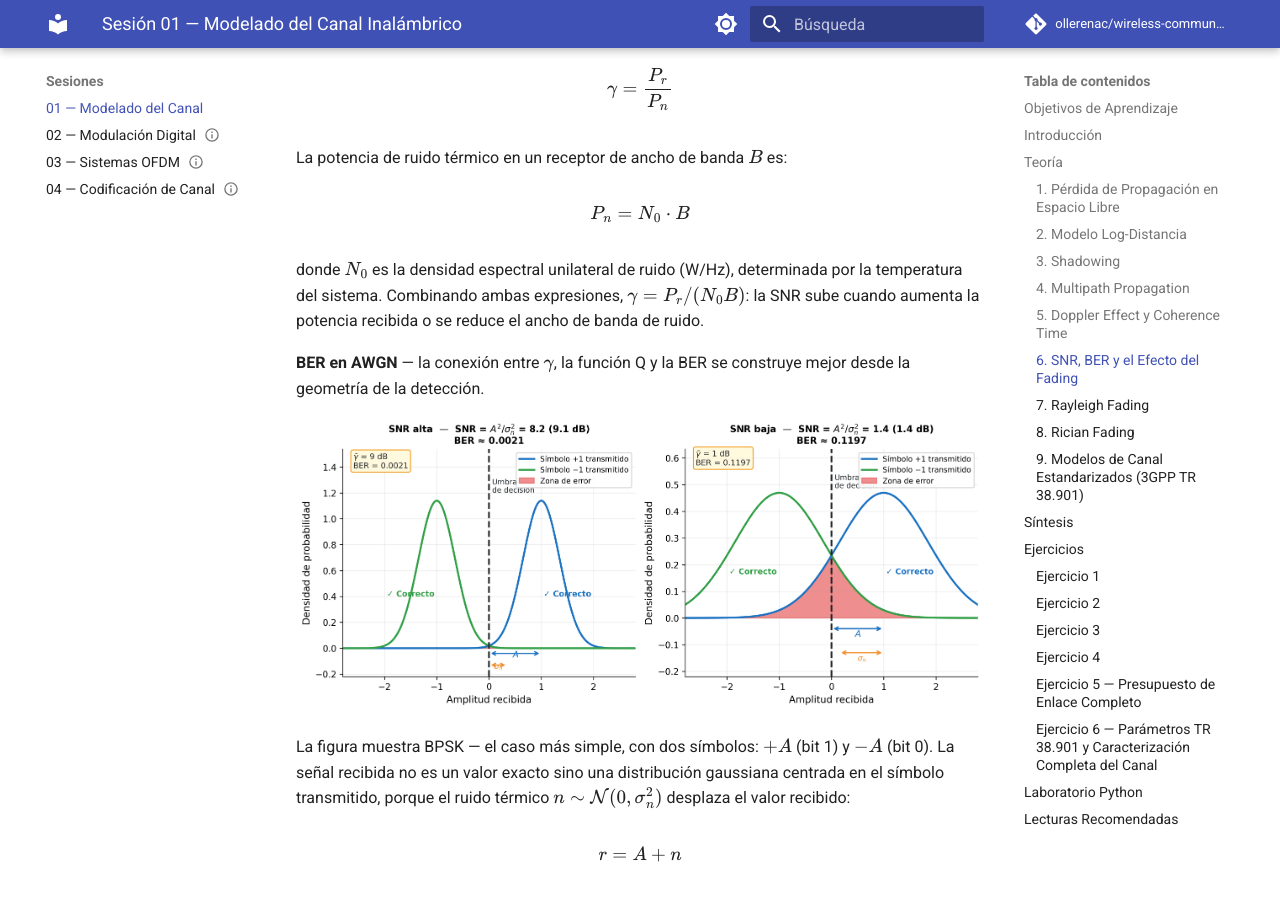
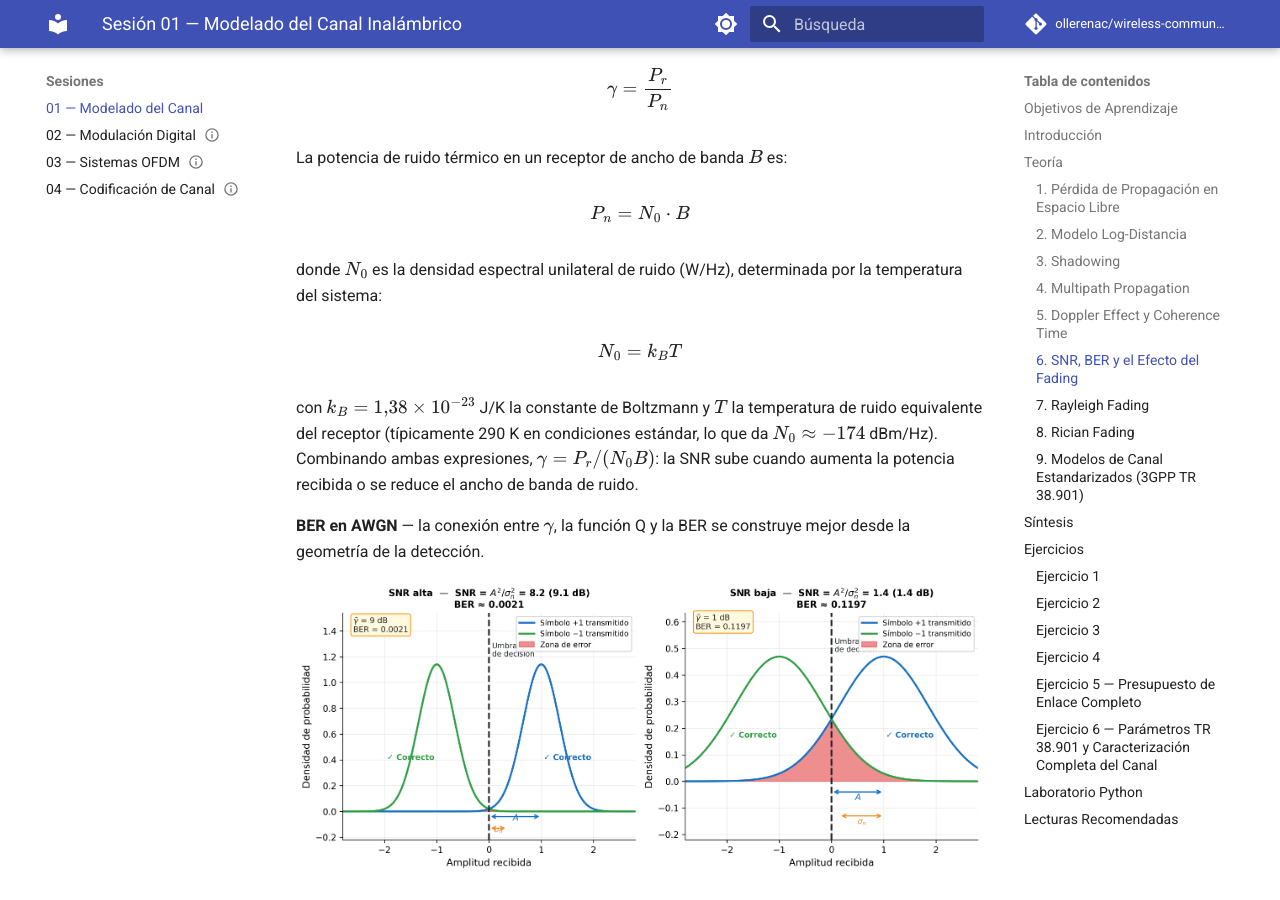
Before and after one commit to ollerenac/wireless-communication-systems, an MkDocs documentation site: the page built from docs/sessions/01-channel-modeling/index.md, in a window 1280 px wide and 900 px high, scrolled down 13615 px. Built offline with MkDocs 1.6.1 and Material for MkDocs 9.7.7, drawn with Linux system fonts in a browser that asks for light colours; comment, search, counter and statistics services are not loaded.

Commit message:
docs(session-01): add N0 = kT formula with Boltzmann constant and reference value −174 dBm/Hz

```diff
--- a/docs/sessions/01-channel-modeling/index.md
+++ b/docs/sessions/01-channel-modeling/index.md
@@ -260,7 +260,11 @@ La potencia de ruido térmico en un receptor de ancho de banda $B$ es:
 
 $$P_n = N_0 \cdot B$$
 
-donde $N_0$ es la densidad espectral unilateral de ruido (W/Hz), determinada por la temperatura del sistema. Combinando ambas expresiones, $\gamma = P_r / (N_0 B)$: la SNR sube cuando aumenta la potencia recibida o se reduce el ancho de banda de ruido.
+donde $N_0$ es la densidad espectral unilateral de ruido (W/Hz), determinada por la temperatura del sistema:
+
+$$N_0 = k_B T$$
+
+con $k_B = 1{,}38 \times 10^{-23}$ J/K la constante de Boltzmann y $T$ la temperatura de ruido equivalente del receptor (típicamente 290 K en condiciones estándar, lo que da $N_0 \approx -174$ dBm/Hz). Combinando ambas expresiones, $\gamma = P_r / (N_0 B)$: la SNR sube cuando aumenta la potencia recibida o se reduce el ancho de banda de ruido.
 
 **BER en AWGN** — la conexión entre $\gamma$, la función Q y la BER se construye mejor desde la geometría de la detección.
 
```
